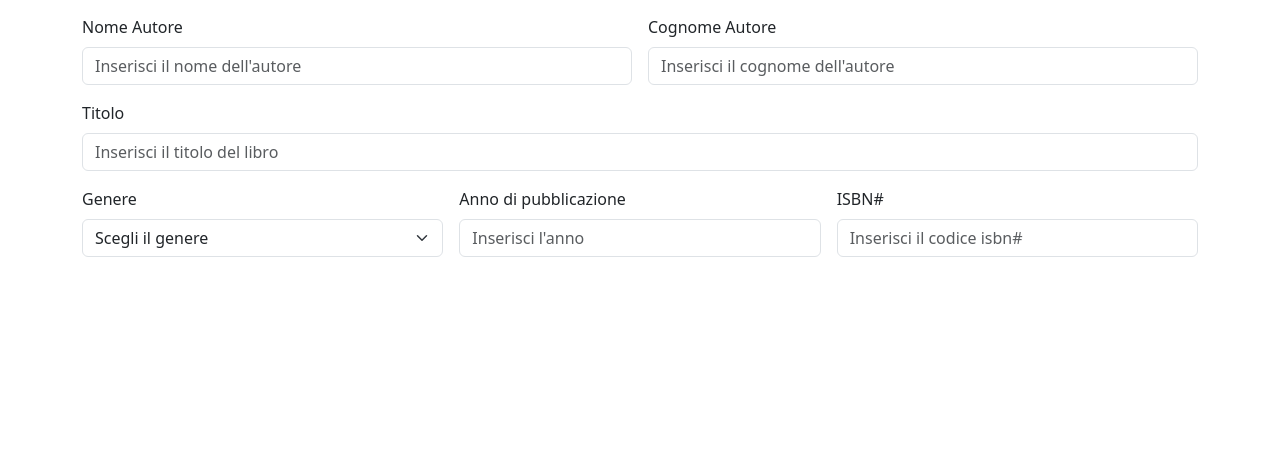
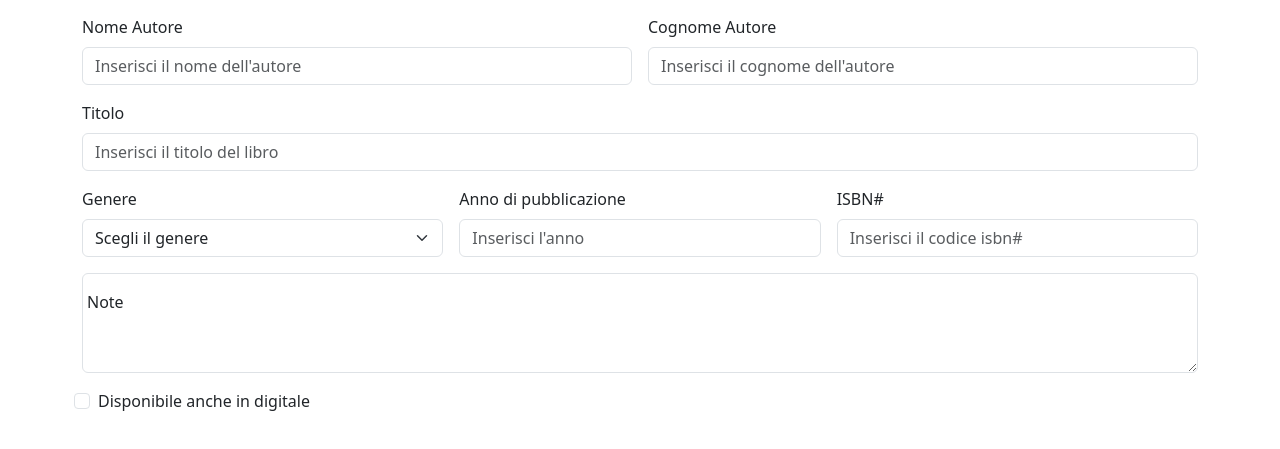
Before and after one commit to LaraPsc123/html-css-bootstrap-dashboard, a plain HTML site: page html-css-form/index.html in a window 1280 px wide. Shown: the part 145-594 px from the top of the page. Drawn offline with nearby package versions, Linux system fonts and the light colour scheme.

Commit message:
ADD: notes and check

```diff
--- a/html-css-form/index.html
+++ b/html-css-form/index.html
@@ -53,6 +53,22 @@
                             <input type="text" name="isbn#" class="form-control" id="inputZip"
                                 placeholder="Inserisci il codice isbn#">
                         </div>
+                        <form class="was-validated">
+                            <div class="form-floating">
+                                <textarea class="form-control" name="note"
+                                    placeholder="Inserisci eventuali note sul libro" id="floatingTextarea2"
+                                    style="height: 100px"></textarea>
+                                <label for="floatingTextarea2">Note</label>
+                            </div>
+                            <div class="form-check">
+                                <input class="form-check-input" type="checkbox" value="" id="flexCheckDefault">
+                                <label class="form-check-label" for="flexCheckDefault">
+                                    Disponibile anche in digitale
+                                </label>
+                            </div>
+
+
+                </div>
                 </div>
 
     </main>
```
